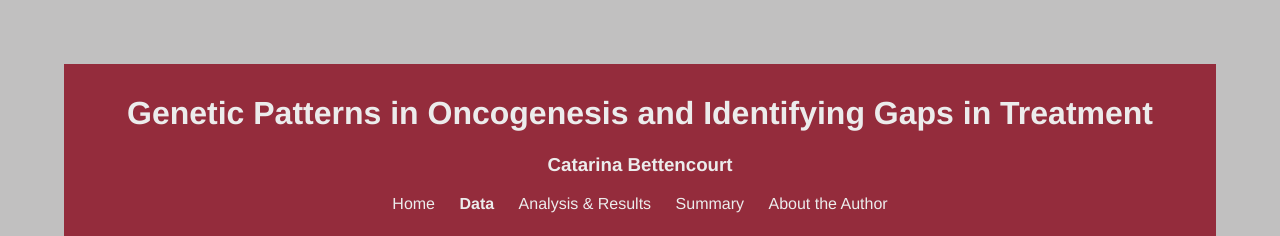
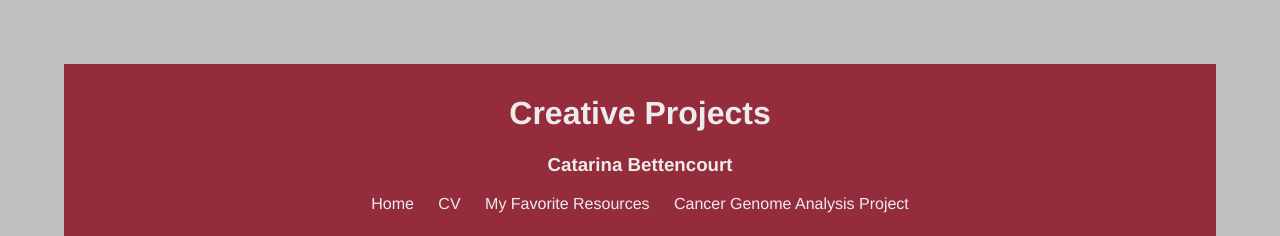
Before and after one commit to bettencourt-c/dance, a plain HTML site: page index.html in a window 1280 px wide. Shown: the top 236 px of the page. Drawn offline with Linux system fonts and the light colour scheme; grey boxes are pictures that could not be loaded.

Commit message:
Update index.html

```diff
--- a/index.html
+++ b/index.html
@@ -3,26 +3,29 @@
     <head>
         <meta charset="UTF-8">
         <link rel="stylesheet" href="styles.css">
-        <title>Data | Oncogenesis Patterns and Gaps</title>
+        <title>Catarina Bettencourt | Creative Projects</title>
         <link rel='icon' href='CB-logo.png' type='imax/x-icon'>
     </head>
     <body>
         <header>
             <h1 class='title'>
-            Genetic Patterns in Oncogenesis and Identifying Gaps in Treatment
+            Creative Projects
             </h1>
             <h3>Catarina Bettencourt</h3>
             <nav>
                 <ul>
-                    <li><a href='https://bettencourt-c.github.io/DS4200-final-project/'>Home</a></li>
-                    <li><a href='https://bettencourt-c.github.io/DS4200-FP-data/'><b>Data</b></a></li>
-                    <li><a href='https://bettencourt-c.github.io/DS4200-FP-results/'>Analysis & Results</a></li>
-                    <li><a href='https://bettencourt-c.github.io/DS4200-FP-summary/'>Summary</a></li>
-                    <li><a href='https://bettencourt-c.github.io/'>About the Author</a></li>
+                    <li><a href='https://bettencourt-c.github.io/'>Home</a></li>
+                    <li><a href='https://bettencourt-c.github.io/resume/'>CV</a></li>
+                    <li><a href='https://bettencourt-c.github.io/dance/>Creative Projects</a></li>
+                    <li><a href='https://bettencourt-c.github.io/resources/'>My Favorite Resources</a></li>
+                    <li><a href='https://bettencourt-c.github.io/DS4200-final-project/'>Cancer Genome Analysis Project</a></li>
                 </ul>
             </nav>
         </header>
         <main>
+            <h2>
+
+            </h2>
             <iframe width="420" height="315"
                     src="https://www.youtube.com/embed/pnlrdL6X600">
             </iframe>
```
